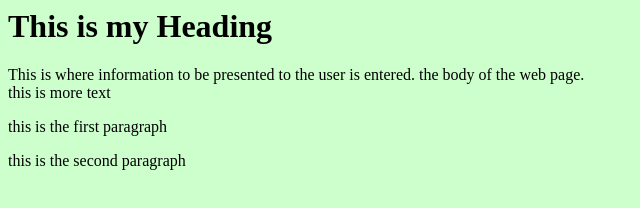
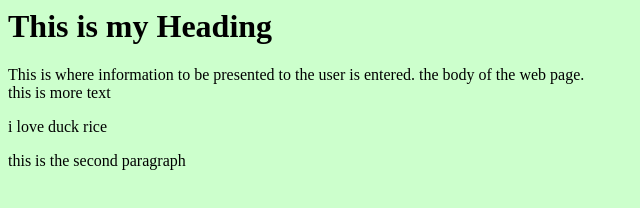
Before and after one commit to solidstatekate/I-LOVE-COMPUTIIIIING, a plain HTML site: page index.html in a window 1280 px wide. Shown: the full height of the page, 0-640 px from the left. Drawn offline with Linux system fonts and the light colour scheme.

Commit message:
Update index.html

```diff
--- a/index.html
+++ b/index.html
@@ -11,6 +11,6 @@ This is where information to be presented to the user is entered.
 </html>
 <body bgcolor="#ccffcc" >
 the body of the web page. <br />this is more text
-<p>this is the first paragraph</p>
+<p>i love duck rice</p>
 <p>this is the second paragraph</p>
 </body>
```
